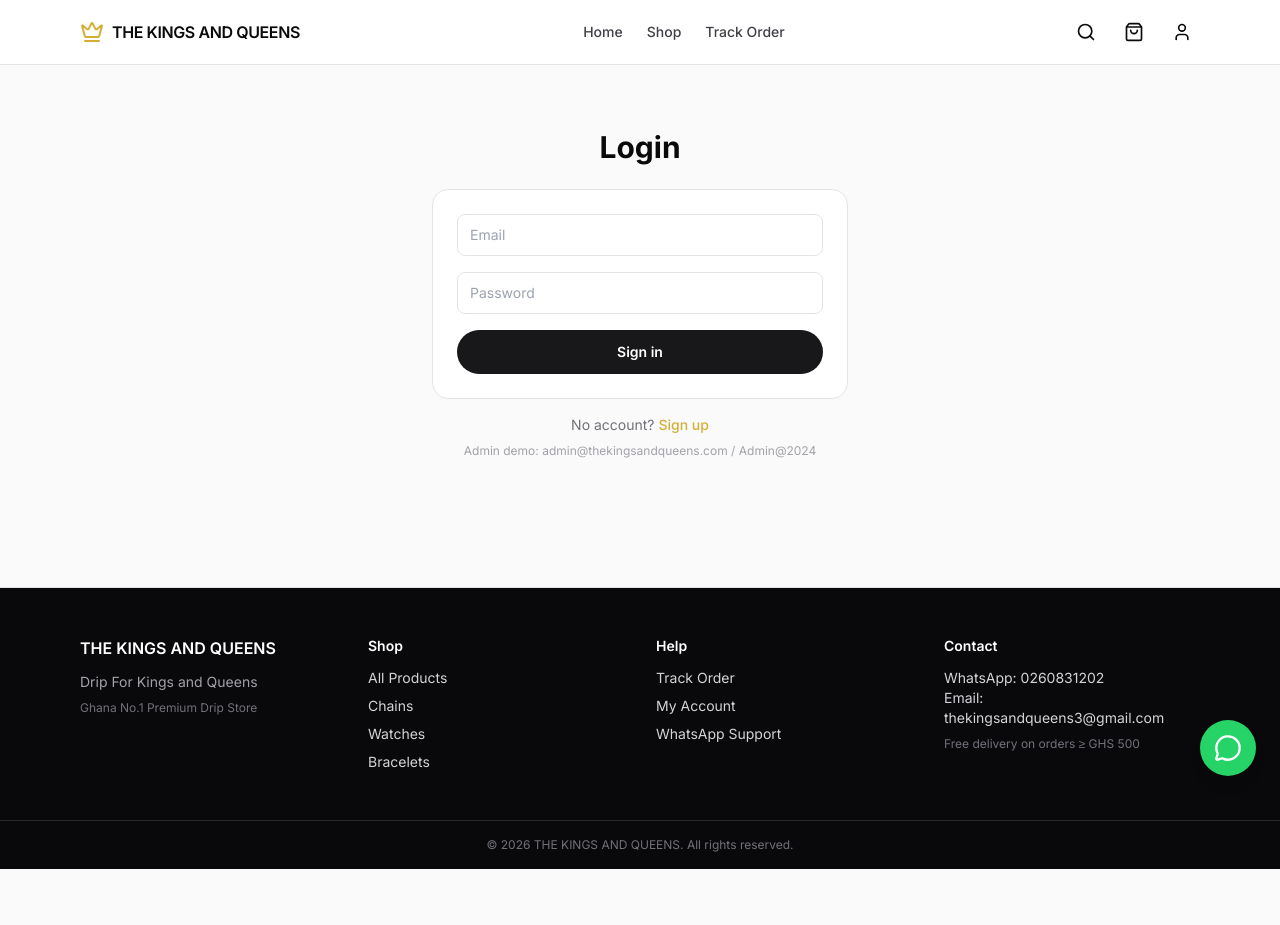
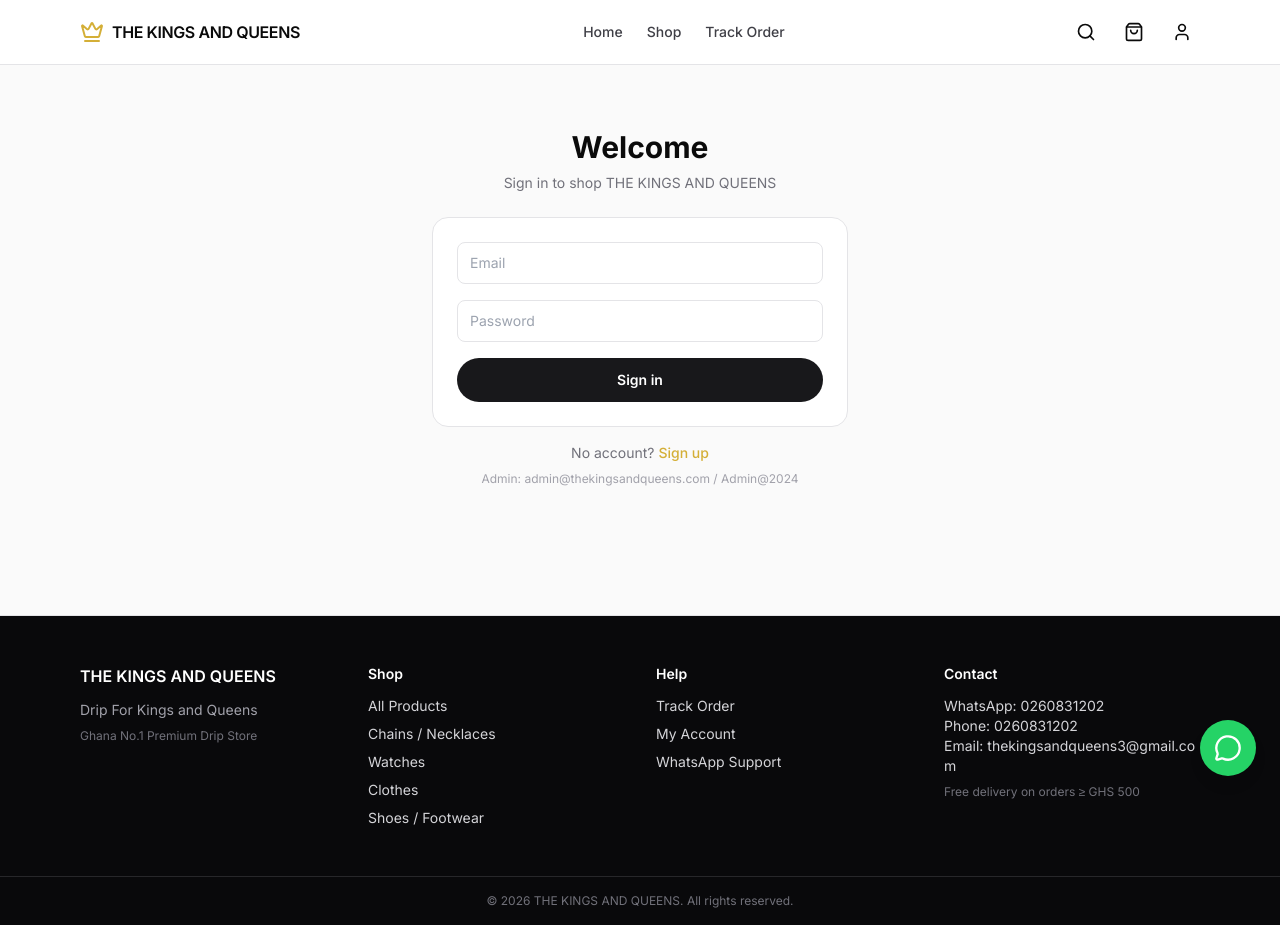
Before and after one commit to kelvinadjetey30-ctrl/Kings-Queens, a Next.js app: page /login in a window 1280 px wide. Before the commit the page ends 869 px from the top, so only its background shows below. Built offline with nearby package versions, Linux system fonts and the light colour scheme.

Commit message:
Login redirect next=; admin subcategory; footer contact; home/shop 9 categories

```diff
--- a/src/app/login/page.tsx
+++ b/src/app/login/page.tsx
@@ -1,20 +1,22 @@
 'use client';
 
-import { useState } from 'react';
+import { useState, Suspense } from 'react';
 import Link from 'next/link';
-import { useRouter } from 'next/navigation';
+import { useRouter, useSearchParams } from 'next/navigation';
 import { useAuth } from '@/store/auth';
 import { toast } from 'sonner';
 
-export default function LoginPage() {
+function LoginForm() {
   const { login, user } = useAuth();
   const router = useRouter();
+  const searchParams = useSearchParams();
+  const next = searchParams.get('next') || '/';
   const [email, setEmail] = useState('');
   const [password, setPassword] = useState('');
   const [loading, setLoading] = useState(false);
 
   if (user) {
-    router.replace(user.role === 'admin' ? '/admin' : '/account');
+    router.replace(user.role === 'admin' ? '/admin' : next.startsWith('/') ? next : '/');
     return null;
   }
 
@@ -25,7 +27,13 @@ export default function LoginPage() {
     setLoading(false);
     if (res.ok) {
       toast.success('Welcome back!');
-      router.push(email.toLowerCase().includes('admin') ? '/admin' : '/account');
+      const dest =
+        email.trim().toLowerCase().includes('admin') || email.trim().toLowerCase() === 'admin@thekingsandqueens.com'
+          ? '/admin'
+          : next.startsWith('/')
+            ? next
+            : '/';
+      router.push(dest);
     } else {
       toast.error(res.error || 'Login failed');
     }
@@ -33,7 +41,10 @@ export default function LoginPage() {
 
   return (
     <div className="mx-auto max-w-md px-4 py-16">
-      <h1 className="mb-6 text-center text-3xl font-bold">Login</h1>
+      <h1 className="mb-2 text-center text-3xl font-bold">Welcome</h1>
+      <p className="mb-6 text-center text-sm text-zinc-500">
+        Sign in to shop THE KINGS AND QUEENS
+      </p>
       <form onSubmit={handle} className="space-y-4 rounded-2xl border border-zinc-200 bg-white p-6">
         <input
           type="email"
@@ -66,8 +77,16 @@ export default function LoginPage() {
         </Link>
       </p>
       <p className="mt-2 text-center text-xs text-zinc-400">
-        Admin demo: admin@thekingsandqueens.com / Admin@2024
+        Admin: admin@thekingsandqueens.com / Admin@2024
       </p>
     </div>
   );
 }
+
+export default function LoginPage() {
+  return (
+    <Suspense fallback={<div className="p-8 text-center text-zinc-500">Loading...</div>}>
+      <LoginForm />
+    </Suspense>
+  );
+}
--- a/src/app/page.tsx
+++ b/src/app/page.tsx
@@ -21,7 +21,7 @@ export default function HomePage() {
             Drip For Kings<br />and Queens
           </h1>
           <p className="max-w-lg text-zinc-400">
-            Luxury chains, watches, clothes & more. Pay with MTN MoMo. Free delivery on orders over GHS{' '}
+            Chains, watches, clothes, shoes & more. Pay with MTN MoMo. Free delivery on orders over GHS{' '}
             {STORE.freeDeliveryThreshold}.
           </p>
           <div className="flex flex-wrap gap-3">
@@ -61,7 +61,7 @@ export default function HomePage() {
             <Headphones className="h-8 w-8 text-gold" />
             <div>
               <p className="font-semibold">WhatsApp Support</p>
-              <p className="text-sm text-zinc-500">We reply fast</p>
+              <p className="text-sm text-zinc-500">{STORE.whatsapp}</p>
             </div>
           </div>
         </div>
@@ -69,12 +69,12 @@ export default function HomePage() {
 
       <section className="mx-auto max-w-6xl px-4 py-12">
         <h2 className="mb-6 text-2xl font-bold">Shop by Category</h2>
-        <div className="grid grid-cols-2 gap-3 sm:grid-cols-3 md:grid-cols-6">
+        <div className="grid grid-cols-2 gap-3 sm:grid-cols-3 md:grid-cols-3 lg:grid-cols-5">
           {CATEGORIES.filter((c) => c.id !== 'all').map((c) => (
             <Link
               key={c.id}
               href={`/shop?cat=${c.id}`}
-              className="rounded-xl border border-zinc-200 bg-white px-4 py-6 text-center text-sm font-semibold transition hover:border-gold hover:shadow-sm"
+              className="rounded-xl border border-zinc-200 bg-white px-3 py-5 text-center text-sm font-semibold transition hover:border-gold hover:shadow-sm"
             >
               {c.name}
             </Link>
--- a/src/app/signup/page.tsx
+++ b/src/app/signup/page.tsx
@@ -16,7 +16,7 @@ export default function SignupPage() {
   const [loading, setLoading] = useState(false);
 
   if (user) {
-    router.replace('/account');
+    router.replace('/');
     return null;
   }
 
@@ -27,7 +27,7 @@ export default function SignupPage() {
     setLoading(false);
     if (res.ok) {
       toast.success('Account created!');
-      router.push('/account');
+      router.push('/');
     } else {
       toast.error(res.error || 'Signup failed');
     }
@@ -35,7 +35,8 @@ export default function SignupPage() {
 
   return (
     <div className="mx-auto max-w-md px-4 py-16">
-      <h1 className="mb-6 text-center text-3xl font-bold">Create account</h1>
+      <h1 className="mb-2 text-center text-3xl font-bold">Create account</h1>
+      <p className="mb-6 text-center text-sm text-zinc-500">Join THE KINGS AND QUEENS to shop drip</p>
       <form onSubmit={handle} className="space-y-4 rounded-2xl border border-zinc-200 bg-white p-6">
         <input
           placeholder="Full name"
@@ -53,7 +54,7 @@ export default function SignupPage() {
           className="w-full rounded-lg border border-zinc-200 px-3 py-2.5 text-sm outline-none focus:border-gold"
         />
         <input
-          placeholder="Phone (optional)"
+          placeholder="Phone (0XXXXXXXXX)"
           value={phone}
           onChange={(e) => setPhone(e.target.value)}
           className="w-full rounded-lg border border-zinc-200 px-3 py-2.5 text-sm outline-none focus:border-gold"
--- a/src/components/Footer.tsx
+++ b/src/components/Footer.tsx
@@ -14,19 +14,53 @@ export function Footer() {
         <div>
           <h4 className="mb-3 text-sm font-semibold text-white">Shop</h4>
           <ul className="space-y-2 text-sm">
-            <li><Link href="/shop" className="hover:text-gold">All Products</Link></li>
-            <li><Link href="/shop?cat=chains" className="hover:text-gold">Chains</Link></li>
-            <li><Link href="/shop?cat=watches" className="hover:text-gold">Watches</Link></li>
-            <li><Link href="/shop?cat=bracelets" className="hover:text-gold">Bracelets</Link></li>
+            <li>
+              <Link href="/shop" className="hover:text-gold">
+                All Products
+              </Link>
+            </li>
+            <li>
+              <Link href="/shop?cat=chains" className="hover:text-gold">
+                Chains / Necklaces
+              </Link>
+            </li>
+            <li>
+              <Link href="/shop?cat=watches" className="hover:text-gold">
+                Watches
+              </Link>
+            </li>
+            <li>
+              <Link href="/shop?cat=clothes" className="hover:text-gold">
+                Clothes
+              </Link>
+            </li>
+            <li>
+              <Link href="/shop?cat=shoes" className="hover:text-gold">
+                Shoes / Footwear
+              </Link>
+            </li>
           </ul>
         </div>
         <div>
           <h4 className="mb-3 text-sm font-semibold text-white">Help</h4>
           <ul className="space-y-2 text-sm">
-            <li><Link href="/track-order" className="hover:text-gold">Track Order</Link></li>
-            <li><Link href="/account" className="hover:text-gold">My Account</Link></li>
             <li>
-              <a href={toWaLink(STORE.whatsapp, 'Hello, I need help with my order')} target="_blank" rel="noreferrer" className="hover:text-gold">
+              <Link href="/track-order" className="hover:text-gold">
+                Track Order
+              </Link>
+            </li>
+            <li>
+              <Link href="/account" className="hover:text-gold">
+                My Account
+              </Link>
+            </li>
+            <li>
+              <a
+                href={toWaLink(STORE.whatsapp, 'Hello, I need help with my order')}
+                target="_blank"
+                rel="noreferrer"
+                className="hover:text-gold"
+              >
                 WhatsApp Support
               </a>
             </li>
@@ -35,8 +69,11 @@ export function Footer() {
         <div>
           <h4 className="mb-3 text-sm font-semibold text-white">Contact</h4>
           <p className="text-sm">WhatsApp: {STORE.whatsapp}</p>
-          <p className="text-sm">Email: {STORE.email}</p>
-          <p className="mt-2 text-xs text-zinc-500">Free delivery on orders ≥ GHS {STORE.freeDeliveryThreshold}</p>
+          <p className="text-sm">Phone: {STORE.phone}</p>
+          <p className="text-sm break-all">Email: {STORE.email}</p>
+          <p className="mt-2 text-xs text-zinc-500">
+            Free delivery on orders ≥ GHS {STORE.freeDeliveryThreshold}
+          </p>
         </div>
       </div>
       <div className="border-t border-zinc-800 py-4 text-center text-xs text-zinc-500">
```
